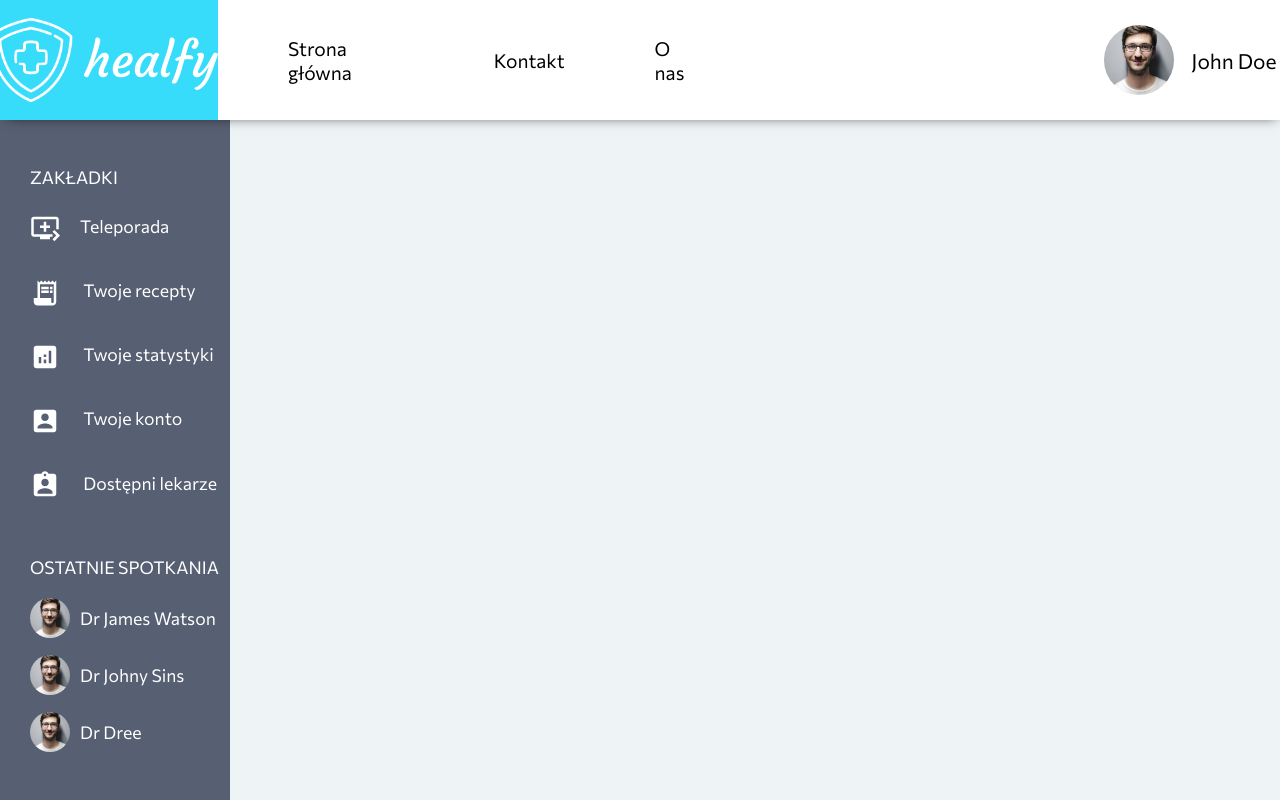
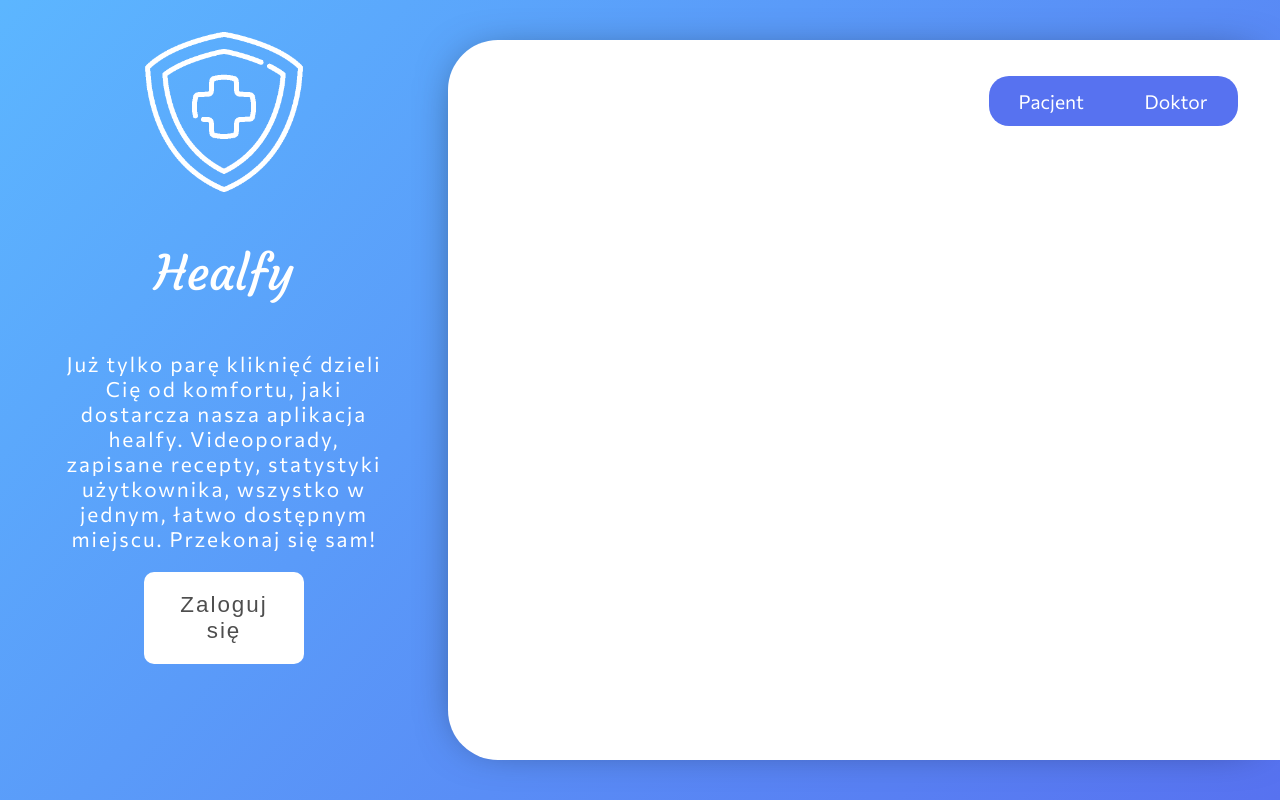
Before and after one commit to R3VANEK/hackHeroes2020, a React (Create React App) app: page /register in a window 1280 px wide. Built offline with nearby package versions, Linux system fonts and the light colour scheme.

Commit message:
Pierwsze stylowania formularza rejestracji

```diff
--- a/src/App.js
+++ b/src/App.js
@@ -4,12 +4,14 @@ import './App.css';
 
 
 import Mainholder from './components/User/Mainholder';
+import RegisterForm from './components/Form/RegisterForm';
 
 function App() {
   return (
     <BrowserRouter>
       <Switch>
 
+        <Route path="/register" component={RegisterForm}/>
         <Route path="/" component={Mainholder}/>
 
       </Switch>
--- /dev/null
+++ b/src/components/Form/RegisterForm.css
@@ -0,0 +1,77 @@
+#formPage{
+    background: rgb(92,182,255);
+background: linear-gradient(132deg, rgba(92,182,255,1) 0%, rgba(87,114,240,1) 100%, rgba(30,193,255,1) 100%, rgba(250,250,250,1) 100%, rgba(21,26,45,1) 100%);
+    color:white;
+    position: absolute;
+    z-index:99;
+    width: 100vw;
+    height:100vh;
+}
+#register-left-holder{
+    position: relative;
+    left:5%;
+    height:100%;
+    width:25%;
+    float:left;
+    text-align: center;
+}
+#register-app-icon{
+    max-width:50%;
+    margin-top:10%;
+}
+#application-title{
+    font-family: 'Courgette', cursive;
+    font-size:3em;
+}
+#short-description{
+    font-size:1.3em;
+    letter-spacing: 2px;
+}
+#login-link-button{
+    width:50%;
+    background-color:White;
+    outline:none;
+    border:none;
+    text-align: center;
+    padding:20px;
+    font-size:1.4em;
+    border-radius: 10px;
+    letter-spacing: 2px;
+    color:rgb(78, 78, 78);
+    cursor:pointer;
+}
+
+
+#register-right-holder{
+    position: relative;
+    right:0%;
+    width:65%;
+    height:90%;
+    float:right;
+    top:5%;
+    background-color:white;
+    border-top-left-radius:50px;
+    border-bottom-left-radius:50px;
+    -webkit-box-shadow: -5px 0px 47px -24px rgba(0,0,0,0.75);
+    -moz-box-shadow: -5px 0px 47px -24px rgba(0,0,0,0.75);
+    box-shadow: -5px 0px 47px -24px rgba(0,0,0,0.75);
+}
+#role-changer-holder{
+    position: absolute;
+    top:5%;
+    right:5%;
+    width:30%;
+    height:7%;
+    background-color: #5772f0;
+    border-radius:20px;
+}
+.role-changer{
+    width:50%;
+    float:left;
+    height:100%;
+    display:flex;
+    justify-content: center;
+    align-items: center;
+    font-size:1.2em;
+    cursor:pointer;
+}
--- /dev/null
+++ b/src/components/Form/RegisterForm.js
@@ -0,0 +1,44 @@
+import React, { Component } from 'react';
+import './RegisterForm.css';
+import appIcon from '../../icons/healfy.svg.png';
+
+class RegisterForm extends Component {
+
+
+    state = {  }
+
+
+    render() {
+
+
+        return (
+            <div id="formPage">
+
+                <section id="register-left-holder">
+                    <img src={appIcon} id="register-app-icon"/>
+                    <p id="application-title">Healfy</p>
+                    <p id="short-description">
+                        Już tylko parę kliknięć dzieli Cię od komfortu,
+                        jaki dostarcza nasza aplikacja healfy. Videoporady, zapisane recepty, statystyki użytkownika,
+                        wszystko w jednym, łatwo dostępnym miejscu. Przekonaj się sam!
+                    </p>
+
+                    <button id="login-link-button">
+                        Zaloguj się
+                    </button>
+                </section>
+
+                <section id="register-right-holder">
+
+                    <div id="role-changer-holder">
+                        <div className="role-changer">Pacjent</div>
+                        <div className="role-changer">Doktor</div>
+                    </div>
+
+                </section>
+            </div>
+         );
+    }
+}
+
+export default RegisterForm;
--- a/src/components/User/Navbar.css
+++ b/src/components/User/Navbar.css
@@ -19,7 +19,8 @@ nav{
     height:100%;
     display: flex;
 
-    background-color:rgb(55, 220, 250);
+    background: rgb(92,182,255);
+background: linear-gradient(132deg, rgba(92,182,255,1) 0%, rgba(87,114,240,1) 100%, rgba(30,193,255,1) 100%, rgba(250,250,250,1) 100%, rgba(21,26,45,1) 100%);
     font-family: 'Courgette', cursive;
     color:white;
     font-size:3em;
@@ -54,6 +55,7 @@ nav{
 
 #nav-account-holder{
     display:flex;
+    display:relative;
     align-items:center;
     margin-left:30%;
     float:right;
@@ -69,6 +71,7 @@ nav{
     background-repeat: no-repeat;
   background-size: cover;
     float: left;
+    position: relative;
 }
 #nav-user-name{
     float:left;
@@ -78,3 +81,31 @@ nav{
 #nav-profile-img{
     object-fit: contain;
 }
+#nav-account-options-holder{
+    position: absolute;
+    width: 15%;
+    height: 100%;
+    margin-top: 13%;
+    z-index: 9999;
+    display: none;
+    background-color: rgb(161, 161, 161);
+}
+#nav-account-holder:hover #nav-account-options-holder{
+    display:block;
+}
+.nav-account-option{
+    width:100%;
+    height: 49%;
+    background-color: white;
+    text-align: center;
+    display: flex;
+    margin-bottom: 0.5%;
+    justify-content: center;
+    align-items: center;
+    font-size:1.2em;
+    cursor:pointer;
+    transition: 0.2s ease-in-out;
+}
+.nav-account-option:hover{
+    color:rgb(55, 220, 250)
+}
--- a/src/components/User/Navbar.js
+++ b/src/components/User/Navbar.js
@@ -34,6 +34,12 @@ class Navbar extends Component {
                 <div id="nav-account-holder">
                     <div id="profile-picture-holder" style={profilePictureSetter}></div>
                     <p id="nav-user-name">John Doe</p>
+
+                    <div id="nav-account-options-holder">
+                        <div className="nav-account-option">Twoje konto</div>
+                        <div className="nav-account-option">Wyloguj się</div>
+
+                    </div>
                 </div>
 
             </nav>
```
